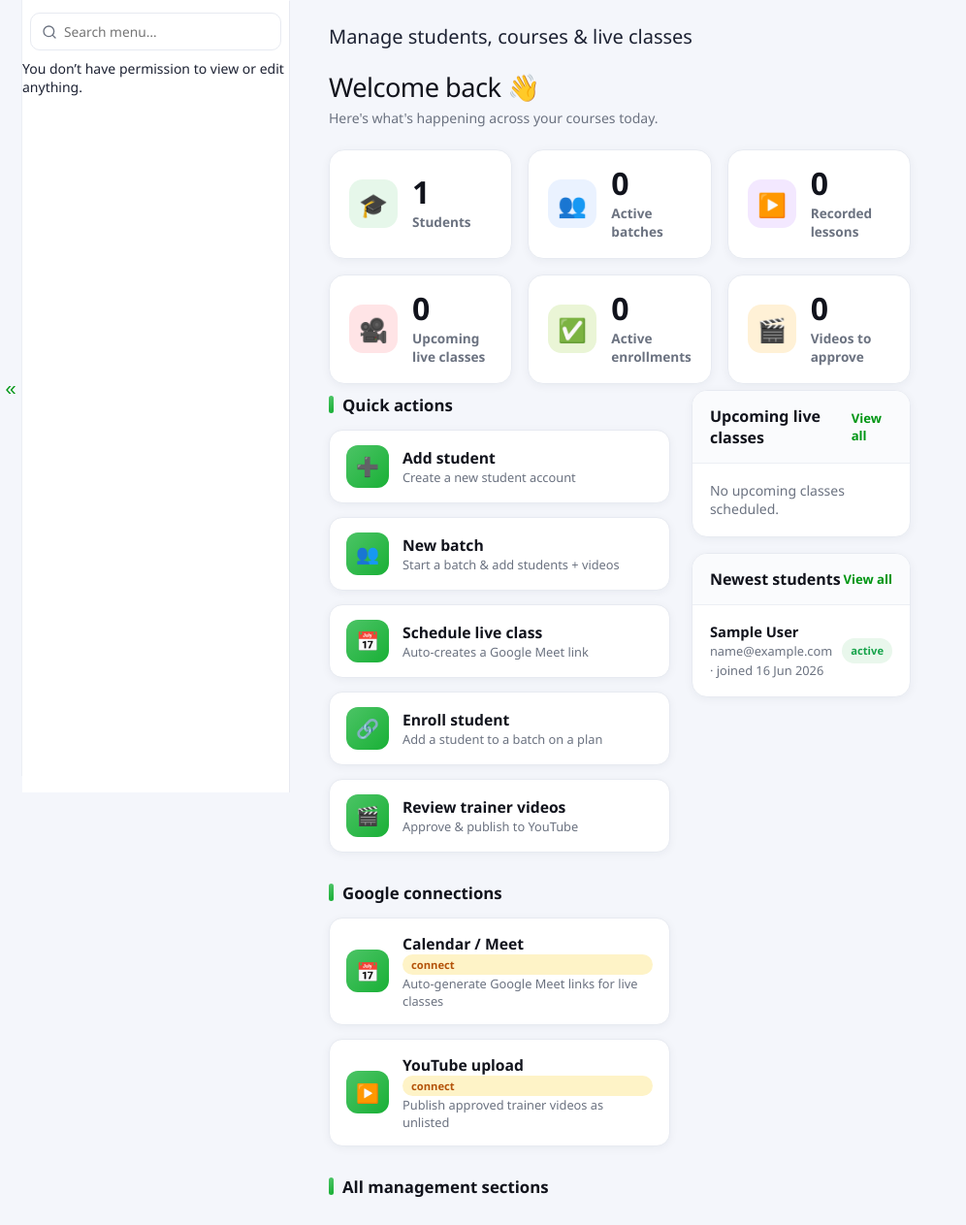
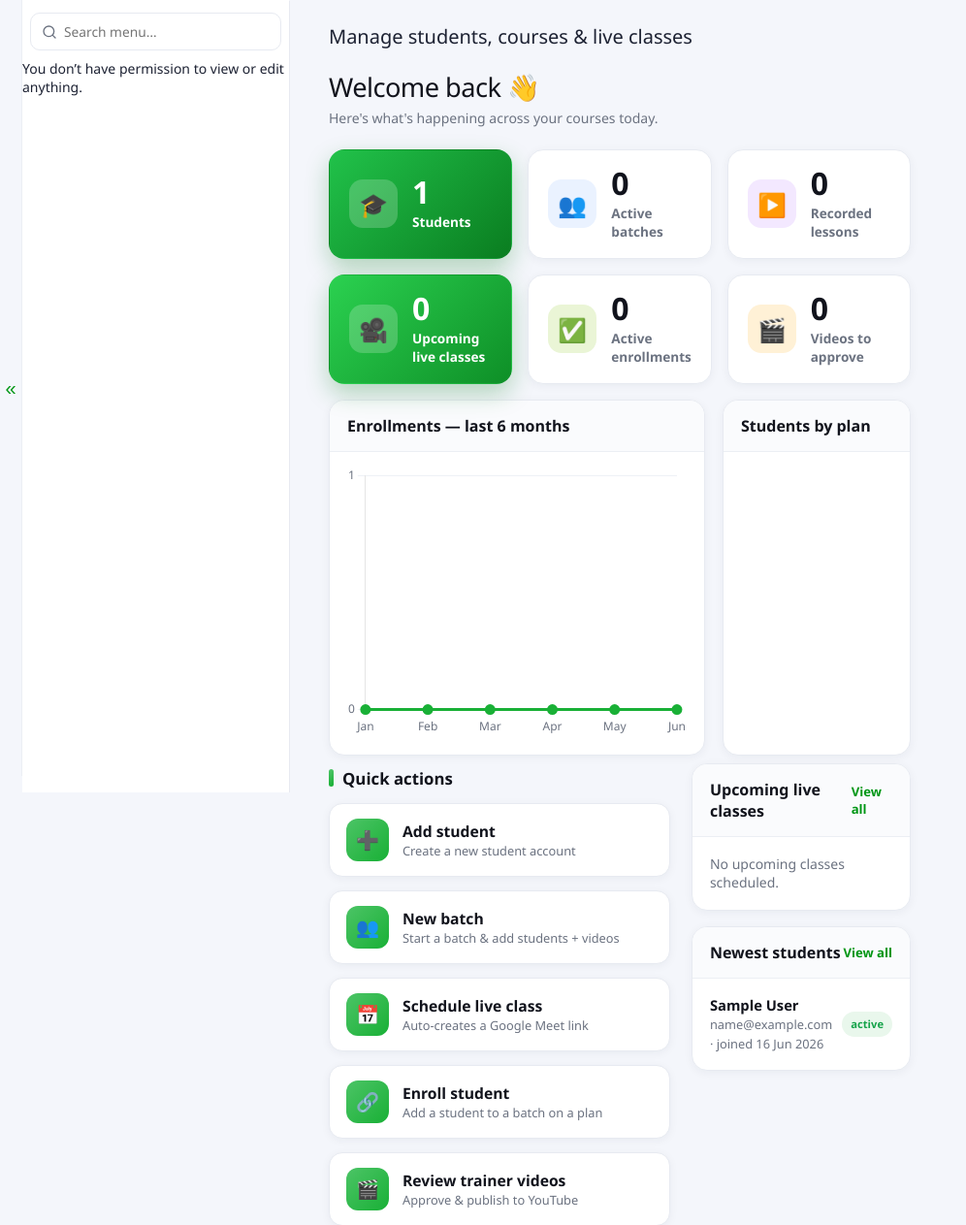
Before and after one commit to joydeep102/student-dashboard, a Django app: page /admin/ in a window 1280 px wide. Shown: the part 105-1368 px from the top of the page at 97% size, without its empty margins (0-996 px from the left). Before the commit the page ends 1339 px from the top, so only its background shows below. Run offline with Django 5.2, Linux system fonts and the light colour scheme; the visitor is signed in with stand-in values (Sample User, id 1); data comes from the database, SQL or seed files in the repository; data that the repository does not hold is empty.

Commit message:
feat(admin): analytics dashboard — charts, accent KPI cards, nav icons
Make the admin home read like a modern analytics dashboard:
- Add Chart.js: an area/line chart of enrollments over the last 6
  months and a doughnut of students by plan tier. Data is computed in
  the admin index context and passed via json_script.
- Two filled gradient KPI cards (Students, Upcoming live classes).
- Emoji icons on the left-nav app groups.

Co-Authored-By: Claude Opus 4.8 (1M context) <noreply@anthropic.com>

```diff
--- a/accounts/apps.py
+++ b/accounts/apps.py
@@ -59,6 +59,42 @@ class AccountsConfig(AppConfig):
                 "calendar": calendar_connected(),
                 "youtube": youtube_connected(),
             }
+
+            # --- Chart data ---------------------------------------------------
+            import calendar as _cal
+            from django.db.models import Count
+
+            # Enrollments per month (last 6 months)
+            y, m = now.year, now.month
+            seq = []
+            for i in range(5, -1, -1):
+                mm, yy = m - i, y
+                while mm <= 0:
+                    mm += 12
+                    yy -= 1
+                seq.append((yy, mm))
+            enroll_labels, enroll_counts = [], []
+            for yy, mm in seq:
+                enroll_labels.append(_cal.month_abbr[mm])
+                enroll_counts.append(
+                    BatchEnrollment.objects.filter(
+                        enrolled_at__year=yy, enrolled_at__month=mm
+                    ).count()
+                )
+
+            # Active students grouped by plan tier
+            plan_rows = (
+                BatchEnrollment.objects.filter(is_active=True)
+                .values("plan__name")
+                .annotate(c=Count("id"))
+                .order_by("plan__level")
+            )
+            extra_context["fb_charts"] = {
+                "enroll_labels": enroll_labels,
+                "enroll_counts": enroll_counts,
+                "plan_labels": [r["plan__name"] or "—" for r in plan_rows],
+                "plan_counts": [r["c"] for r in plan_rows],
+            }
             return original_index(request, extra_context)
 
         admin.site.index = index_with_dashboard
--- a/static/css/admin.css
+++ b/static/css/admin.css
@@ -226,3 +226,27 @@ a:link, a:visited { color: var(--link-fg); }
 #nav-sidebar #nav-filter:focus { outline: none; border-color: var(--primary);
     box-shadow: 0 0 0 3px rgba(25,176,54,.15); }
 #nav-sidebar #nav-filter.no-results { border-color: #f6c768; background-color: #fff8ec; }
+
+/* App icons in the left nav */
+#nav-sidebar .module > table > caption a.section::before { margin-right: 8px; font-size: .95rem; content: "📁"; }
+#nav-sidebar .app-accounts caption a.section::before { content: "👤"; }
+#nav-sidebar .app-auth caption a.section::before { content: "🔐"; }
+#nav-sidebar .app-courses caption a.section::before { content: "📚"; }
+#nav-sidebar .app-classroom caption a.section::before { content: "🎥"; }
+#nav-sidebar .app-trainers caption a.section::before { content: "🎬"; }
+
+/* ===========================================================
+   Charts row
+   =========================================================== */
+.fb-charts { display: grid; grid-template-columns: 2fr 1fr; gap: 18px; margin: 16px 0 8px; align-items: start; }
+@media (max-width: 1100px){ .fb-charts { grid-template-columns: 1fr; } }
+.fb-chartbox { position: relative; height: 280px; padding: 14px 16px 18px; }
+.fb-chartbox canvas { width: 100% !important; }
+
+/* Filled accent KPI cards (like the reference dashboards) */
+.fb-stat.fb-accent { background: linear-gradient(135deg, #21c24a 0%, #0a7d20 100%);
+    border-color: transparent; color: #fff; box-shadow: 0 10px 24px rgba(10,125,32,.28); }
+.fb-stat.fb-accent.fb-accent-2 { background: linear-gradient(135deg, #2bd150 0%, #0e8f27 100%); }
+.fb-stat.fb-accent .fb-stat-num,
+.fb-stat.fb-accent .fb-stat-label { color: #fff; }
+.fb-stat.fb-accent .fb-stat-ic { background: rgba(255,255,255,.2); color: #fff; }
--- a/static/js/admin.js
+++ b/static/js/admin.js
@@ -46,6 +46,74 @@
         }
     }
 
-    if (document.readyState !== "loading") init();
-    else document.addEventListener("DOMContentLoaded", init);
+    function initCharts() {
+        var el = document.getElementById("fb-chart-data");
+        if (!el || typeof Chart === "undefined") return;
+        var d;
+        try { d = JSON.parse(el.textContent); } catch (e) { return; }
+
+        Chart.defaults.font.family =
+            "'Segoe UI', system-ui, -apple-system, sans-serif";
+        Chart.defaults.color = "#6b7280";
+
+        var enroll = document.getElementById("chEnroll");
+        if (enroll && d.enroll_counts) {
+            var ctx = enroll.getContext("2d");
+            var grad = ctx.createLinearGradient(0, 0, 0, 240);
+            grad.addColorStop(0, "rgba(25,176,54,.28)");
+            grad.addColorStop(1, "rgba(25,176,54,0)");
+            new Chart(enroll, {
+                type: "line",
+                data: {
+                    labels: d.enroll_labels,
+                    datasets: [{
+                        data: d.enroll_counts,
+                        borderColor: "#19b036",
+                        backgroundColor: grad,
+                        borderWidth: 3,
+                        fill: true,
+                        tension: 0.4,
+                        pointBackgroundColor: "#19b036",
+                        pointRadius: 4,
+                        pointHoverRadius: 6,
+                    }],
+                },
+                options: {
+                    responsive: true,
+                    maintainAspectRatio: false,
+                    plugins: { legend: { display: false } },
+                    scales: {
+                        y: { beginAtZero: true, ticks: { precision: 0 },
+                             grid: { color: "#eef1f6" } },
+                        x: { grid: { display: false } },
+                    },
+                },
+            });
+        }
+
+        var plan = document.getElementById("chPlan");
+        if (plan && d.plan_counts && d.plan_counts.length) {
+            new Chart(plan, {
+                type: "doughnut",
+                data: {
+                    labels: d.plan_labels,
+                    datasets: [{
+                        data: d.plan_counts,
+                        backgroundColor: ["#19b036", "#4cc466", "#a3e635", "#0a7d20", "#7cb305", "#16a34a"],
+                        borderWidth: 0,
+                    }],
+                },
+                options: {
+                    responsive: true,
+                    maintainAspectRatio: false,
+                    cutout: "62%",
+                    plugins: { legend: { position: "right", labels: { boxWidth: 12, padding: 14 } } },
+                },
+            });
+        }
+    }
+
+    function boot() { init(); initCharts(); }
+    if (document.readyState !== "loading") boot();
+    else document.addEventListener("DOMContentLoaded", boot);
 })();
--- a/templates/admin/base_site.html
+++ b/templates/admin/base_site.html
@@ -6,6 +6,7 @@
 {% block extrastyle %}{{ block.super }}
 <link rel="icon" type="image/png" href="{% static 'images/logo.png' %}">
 <link rel="stylesheet" href="{% static 'css/admin.css' %}">
+<script src="https://cdn.jsdelivr.net/npm/chart.js@4.4.1/dist/chart.umd.min.js" defer></script>
 <script src="{% static 'js/admin.js' %}" defer></script>
 {% endblock %}
 
--- a/templates/admin/index.html
+++ b/templates/admin/index.html
@@ -16,7 +16,7 @@
 
 <!-- Stat cards -->
 <div class="fb-stats">
-    <a href="{% url 'admin:accounts_user_changelist' %}?role__exact=student" class="fb-stat">
+    <a href="{% url 'admin:accounts_user_changelist' %}?role__exact=student" class="fb-stat fb-accent">
         <div class="fb-stat-ic ic-students">🎓</div>
         <div class="fb-stat-num">{{ stats.students }}</div>
         <div class="fb-stat-label">Students</div>
@@ -31,7 +31,7 @@
         <div class="fb-stat-num">{{ stats.lessons }}</div>
         <div class="fb-stat-label">Recorded lessons</div>
     </a>
-    <a href="{% url 'admin:classroom_liveclass_changelist' %}" class="fb-stat">
+    <a href="{% url 'admin:classroom_liveclass_changelist' %}" class="fb-stat fb-accent fb-accent-2">
         <div class="fb-stat-ic ic-live">🎥</div>
         <div class="fb-stat-num">{{ stats.live_upcoming }}</div>
         <div class="fb-stat-label">Upcoming live classes</div>
@@ -47,6 +47,19 @@
         <div class="fb-stat-label">Videos to approve</div>
     </a>
 </div>
+
+<!-- Charts -->
+<div class="fb-charts">
+    <div class="fb-panel fb-chartcard fb-chart-wide">
+        <div class="fb-panel-head"><h2>Enrollments — last 6 months</h2></div>
+        <div class="fb-chartbox"><canvas id="chEnroll"></canvas></div>
+    </div>
+    <div class="fb-panel fb-chartcard">
+        <div class="fb-panel-head"><h2>Students by plan</h2></div>
+        <div class="fb-chartbox"><canvas id="chPlan"></canvas></div>
+    </div>
+</div>
+{{ fb_charts|json_script:"fb-chart-data" }}
 
 <!-- Board: actions on the left, live info panels on the right rail -->
 <div class="fb-board">
```
